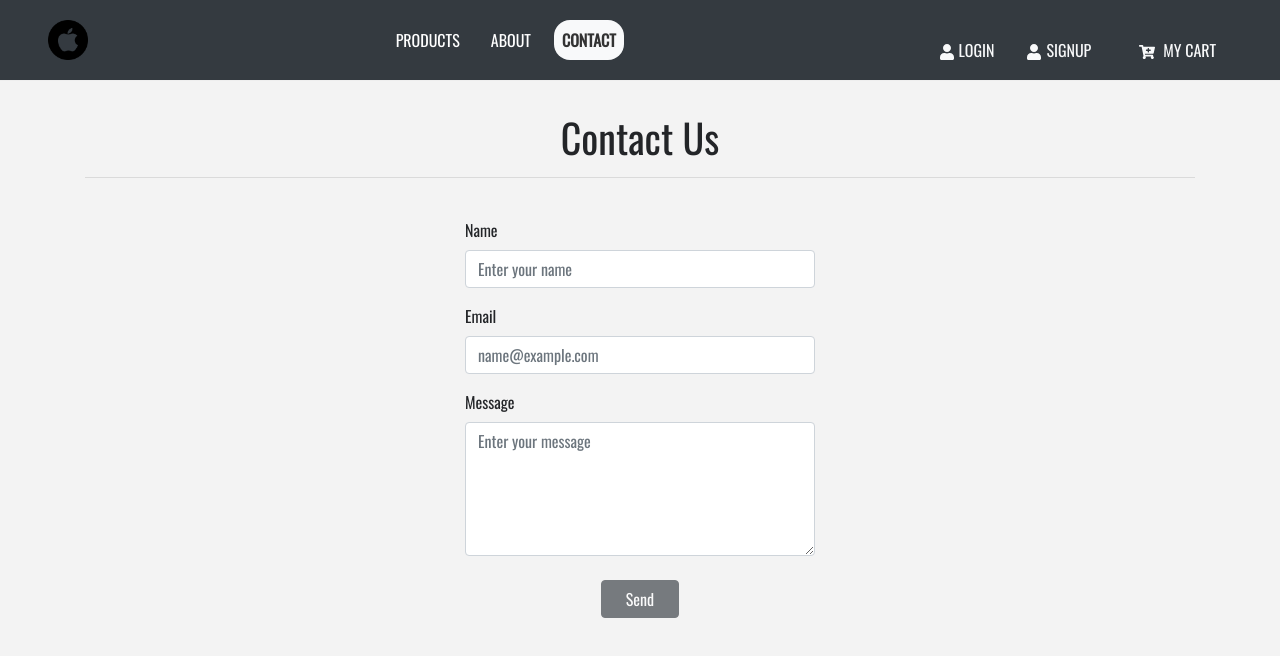
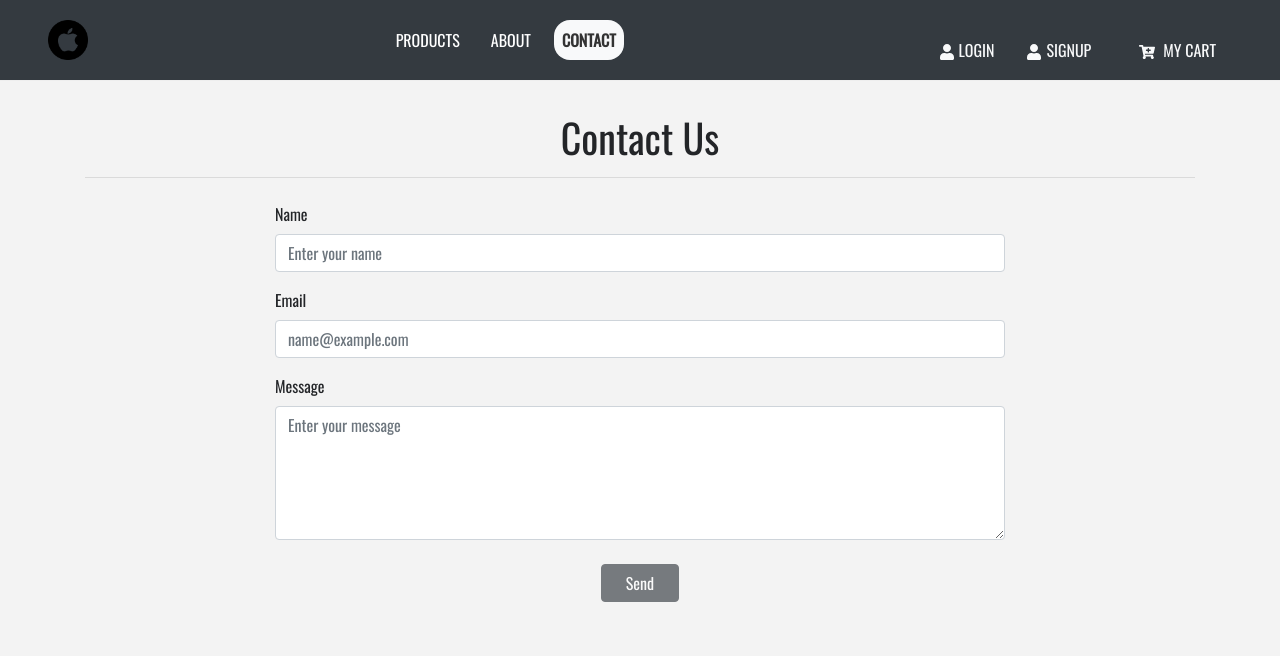
Before and after one commit to KevinAndary/React-app, a React (Create React App) app: page /contact in a window 1280 px wide. Shown: the top 656 px of the page. Built offline with nearby package versions, Linux system fonts and the light colour scheme.

Commit message:
Update Contact.js

```diff
--- a/src/components/Contact.js
+++ b/src/components/Contact.js
@@ -1,43 +1,44 @@
 import React from "react";
+
 const ContactPage = () => {
   return (
     <>
       <div className="container my-3 py-3">
         <h1 className="text-center">Contact Us</h1>
         <hr />
-        <div class="row my-4 h-100">
-          <div className="col-md-4 col-lg-4 col-sm-8 mx-auto">
+        <div className="row my-4">
+          <div className="col-md-8 mx-auto">
             <form>
-              <div class="form my-3">
-                <label for="Name">Name</label>
+              <div className="form-group">
+                <label htmlFor="Name">Name</label>
                 <input
-                  type="email"
-                  class="form-control"
+                  type="text"
+                  className="form-control"
                   id="Name"
                   placeholder="Enter your name"
                 />
               </div>
-              <div class="form my-3">
-                <label for="Email">Email</label>
+              <div className="form-group">
+                <label htmlFor="Email">Email</label>
                 <input
                   type="email"
-                  class="form-control"
+                  className="form-control"
                   id="Email"
                   placeholder="name@example.com"
                 />
               </div>
-              <div class="form  my-3">
-                <label for="Password">Message</label>
+              <div className="form-group">
+                <label htmlFor="Message">Message</label>
                 <textarea
                   rows={5}
-                  class="form-control"
-                  id="Password"
+                  className="form-control"
+                  id="Message"
                   placeholder="Enter your message"
                 />
               </div>
               <div className="text-center">
                 <button
-                  class="my-2 px-4 mx-auto btn btn-dark"
+                  className="my-2 px-4 btn btn-dark"
                   type="submit"
                   disabled
                 >
```
